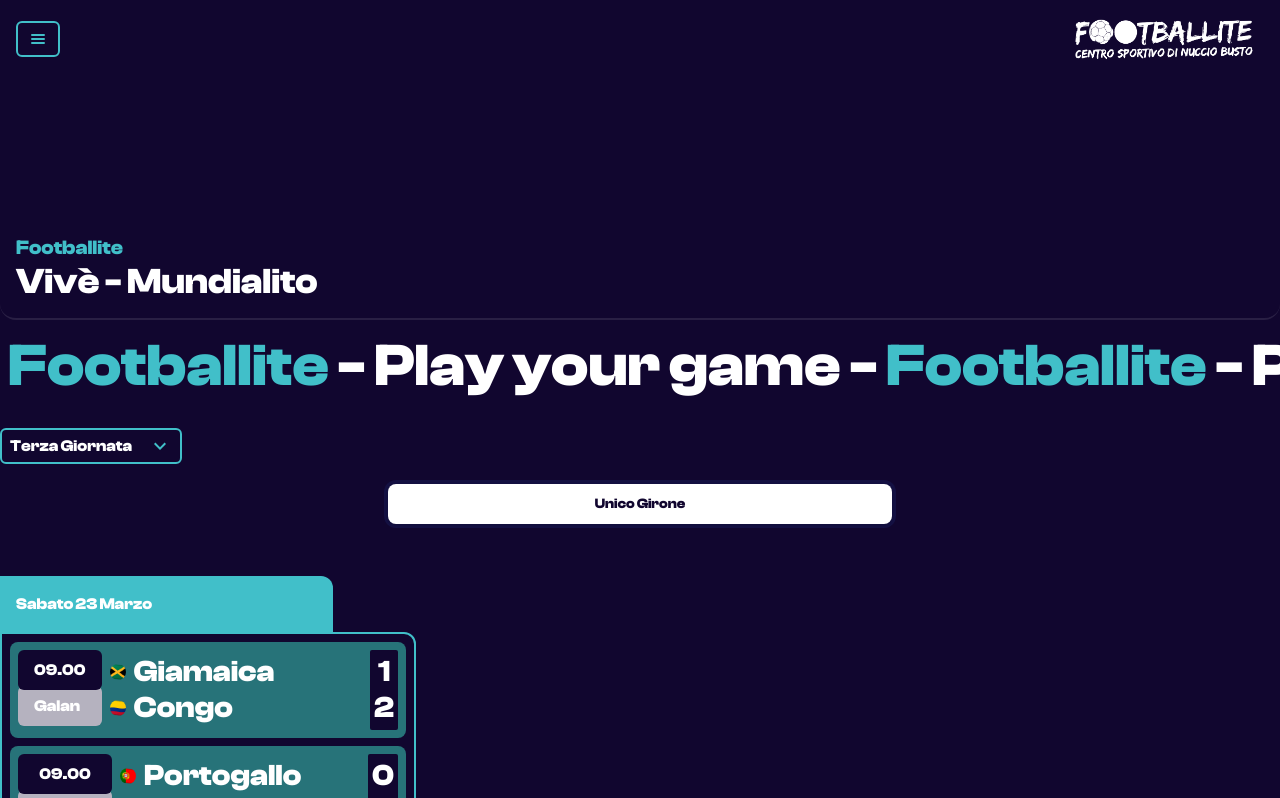
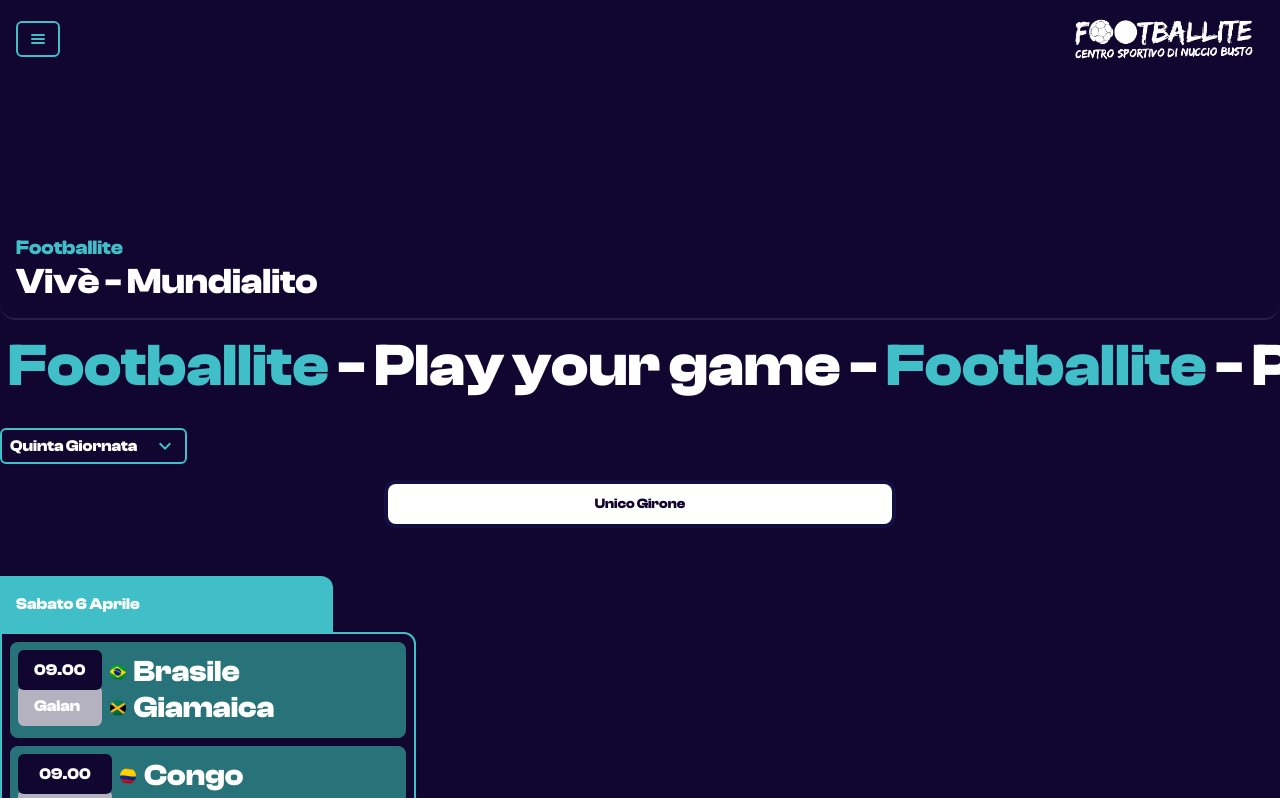
Before and after one commit to FrancescoCiccio/championship, a Nuxt app: page / in a window 1280 px wide. Shown: the top 798 px of the page. Built offline with nearby package versions, Linux system fonts and the light colour scheme.

Commit message:
Modifica pagina iniziale

```diff
--- a/pages/index.vue
+++ b/pages/index.vue
@@ -116,7 +116,7 @@
 }
 
 
-var currentPlayday = ref(playdays[2]);
+var currentPlayday = ref(playdays[4]);
 
 onMounted(() => {
   ctx = gsap.context((self) => {
```
